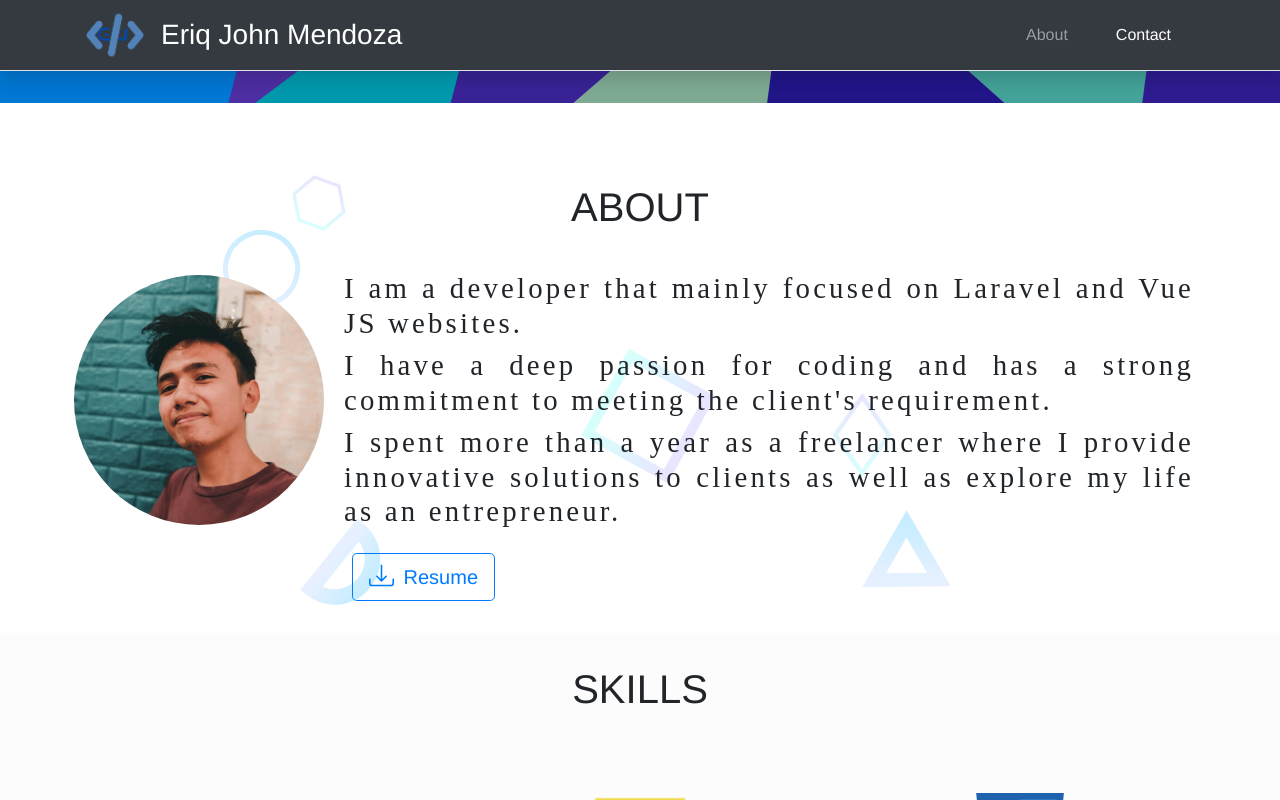
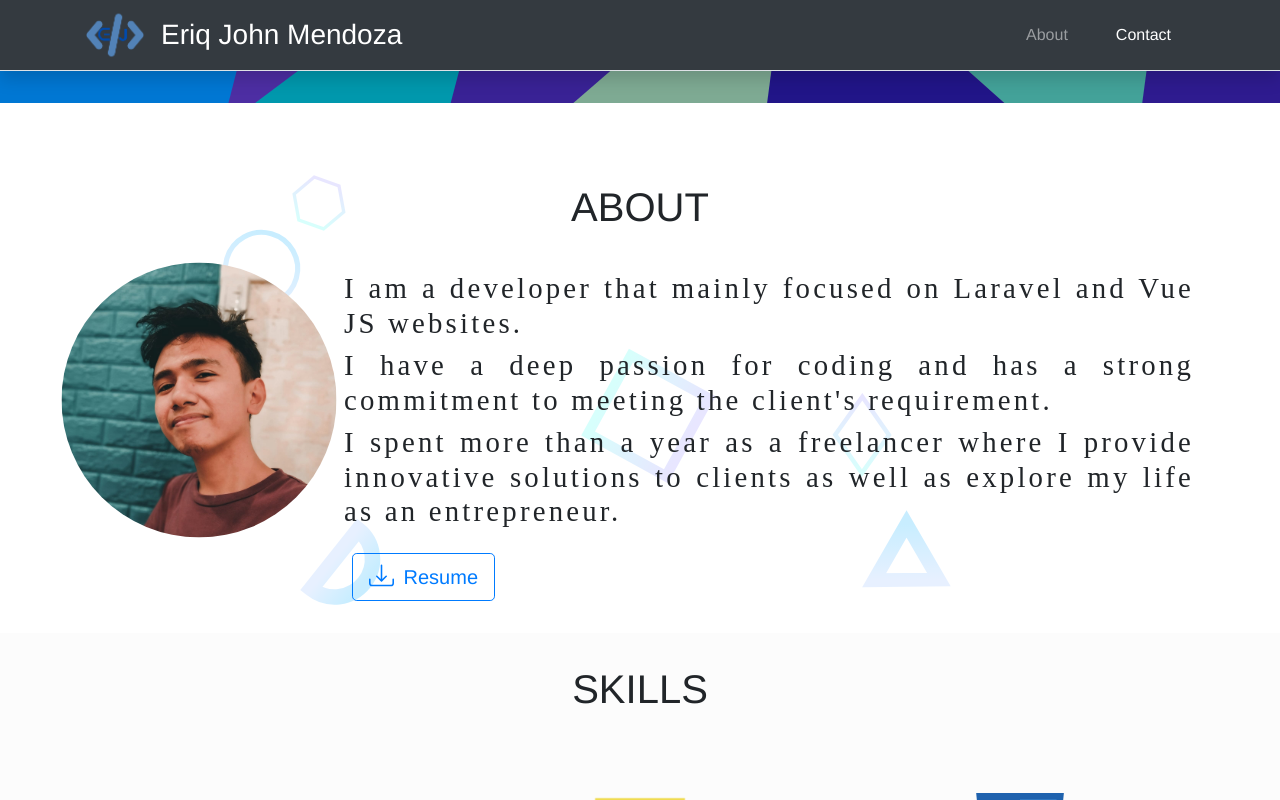
Before and after one commit to eriq123/portfolio-vuecli-v1, a Vue app: page / in a window 1280 px wide. In both pictures the pointer is over the picture 199 px from the left and 1097 px from the top of the page. Shown: the part 697-1497 px from the top of the page. Built offline with nearby package versions, Linux system fonts and the light colour scheme.

Commit message:
added transform scale in about and skills section

```diff
--- a/src/assets/css/main.scss
+++ b/src/assets/css/main.scss
@@ -63,6 +63,11 @@
 	background-image: $about-bg;
 	background-attachment: fixed;
 	background-size: cover;
+
+	img:hover {
+		transform: scale(1.1);
+	}
+
 	.glass-background {
 		padding-bottom: 2rem;
 	}
@@ -86,6 +91,9 @@
 		margin: 1rem auto;
 		img {
 			margin: auto;
+			&:hover {
+				transform: scale(1.25);
+			}
 		}
 	}
 }
```
